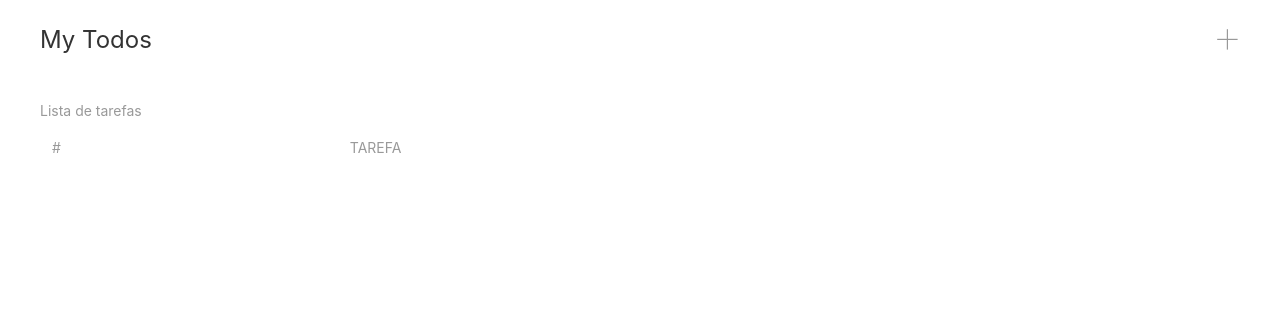
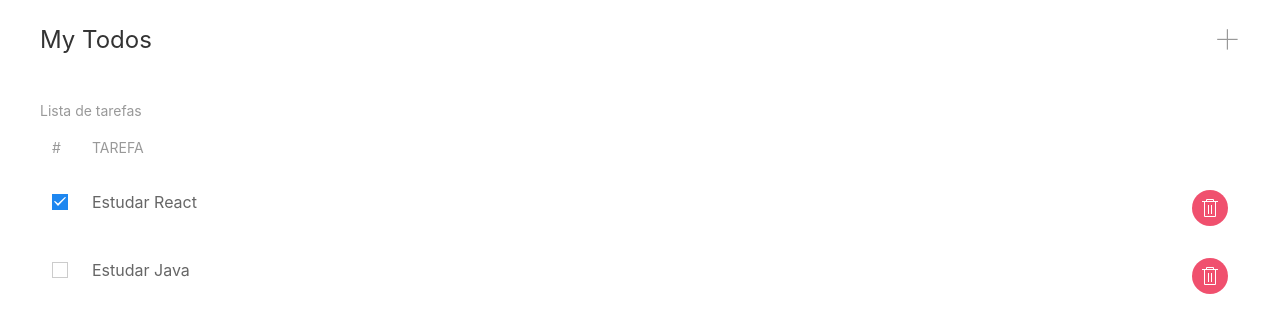
Before and after one commit to gabrieldasilvadev/TodoListReact, a React (Create React App) app: page / in a window 1280 px wide. Shown: the top 332 px of the page. Built offline with nearby package versions, Linux system fonts and the light colour scheme.

Commit message:
Add TodoContext to App.tsx and modified return of the App

```diff
--- a/src/App.tsx
+++ b/src/App.tsx
@@ -1,14 +1,17 @@
-import React from 'react';
-import Navbar from './components/Navbar';
-import TodoList from './components/TodoList';
+import React from "react";
+import Navbar from "./components/Navbar";
+import TodoList from "./components/TodoList";
+import TodoContext from "./contexts/TodoContext";
 
 const App = () => {
   return (
-    <div className='uk-container'>
-      <Navbar></Navbar>
-      <TodoList></TodoList>
-    </div>
-  )
-}
+    <TodoContext>
+      <div className="uk-container">
+        <Navbar></Navbar>
+        <TodoList></TodoList>
+      </div>
+    </TodoContext>
+  );
+};
 
 export default App;
--- a/src/components/TodoList.tsx
+++ b/src/components/TodoList.tsx
@@ -1,11 +1,10 @@
-import React from 'react';
-import { Todo } from '../models/Todo';
-import TodoListItem from './TodoListItem';
+import React, { useContext } from "react";
+import { TodoContext } from "../contexts/TodoContext";
+import { TodoContextType } from "../contexts/TodoContextType";
+import TodoListItem from "./TodoListItem";
 
 const TodoList = () => {
-  const todos: Todo[] = [
-
-  ];
+  const { todos } = useContext<TodoContextType>(TodoContext);
 
   return (
     <table className="uk-table">
@@ -20,13 +19,13 @@
       <tbody>
         {
           // coalescência nula(?), caso a variavel for nula, nao vai dar erro.
-          todos?.map(
-            todo => (<TodoListItem key={todo.id} todo={todo}></TodoListItem>)
-          )
+          todos?.map((todo) => (
+            <TodoListItem key={todo.id} todo={todo}></TodoListItem>
+          ))
         }
       </tbody>
     </table>
   );
-}
+};
 
 export default TodoList;
--- a/src/components/TodoListItem.tsx
+++ b/src/components/TodoListItem.tsx
@@ -1,4 +1,6 @@
-import React from "react";
+import React, { useContext } from "react";
+import { TodoContext } from "../contexts/TodoContext";
+import { TodoContextType } from "../contexts/TodoContextType";
 import { Todo } from "../models/Todo";
 
 interface TodoListItemProps {
@@ -6,12 +8,14 @@
 }
 
 const TodoListItem = (props: TodoListItemProps) => {
+  const { removeTodo, toggle } = useContext<TodoContextType>(TodoContext);
+
   const onRemove = (todo: Todo) => {
-    console.log(todo);
+    removeTodo(todo);
   };
 
   const handleChange = (e: any) => {
-    console.log("mudou");
+    toggle(props.todo);
   };
 
   return (
--- a/src/contexts/TodoContext.tsx
+++ b/src/contexts/TodoContext.tsx
@@ -3,16 +3,18 @@
 import { TodoContextType } from "./TodoContextType";
 
 export const TodoContext = createContext<TodoContextType>({
-  todos: [
-    { id: 1, title: "Estudar React", done: true },
-    { id: 2, title: "Estudar Java", done: false },
-  ],
+  todos: [],
   addTodo: () => {},
   removeTodo: () => {},
   toggle: () => {},
 });
 
 const TodoProvider = (props: any) => {
+  const todos: Todo[] = [
+    { id: 1, title: "Estudar React", done: true },
+    { id: 2, title: "Estudar Java", done: false },
+  ];
+
   const addTodo = (title: string) => {
     console.log(`Adicionou ${title}`);
   };
```
